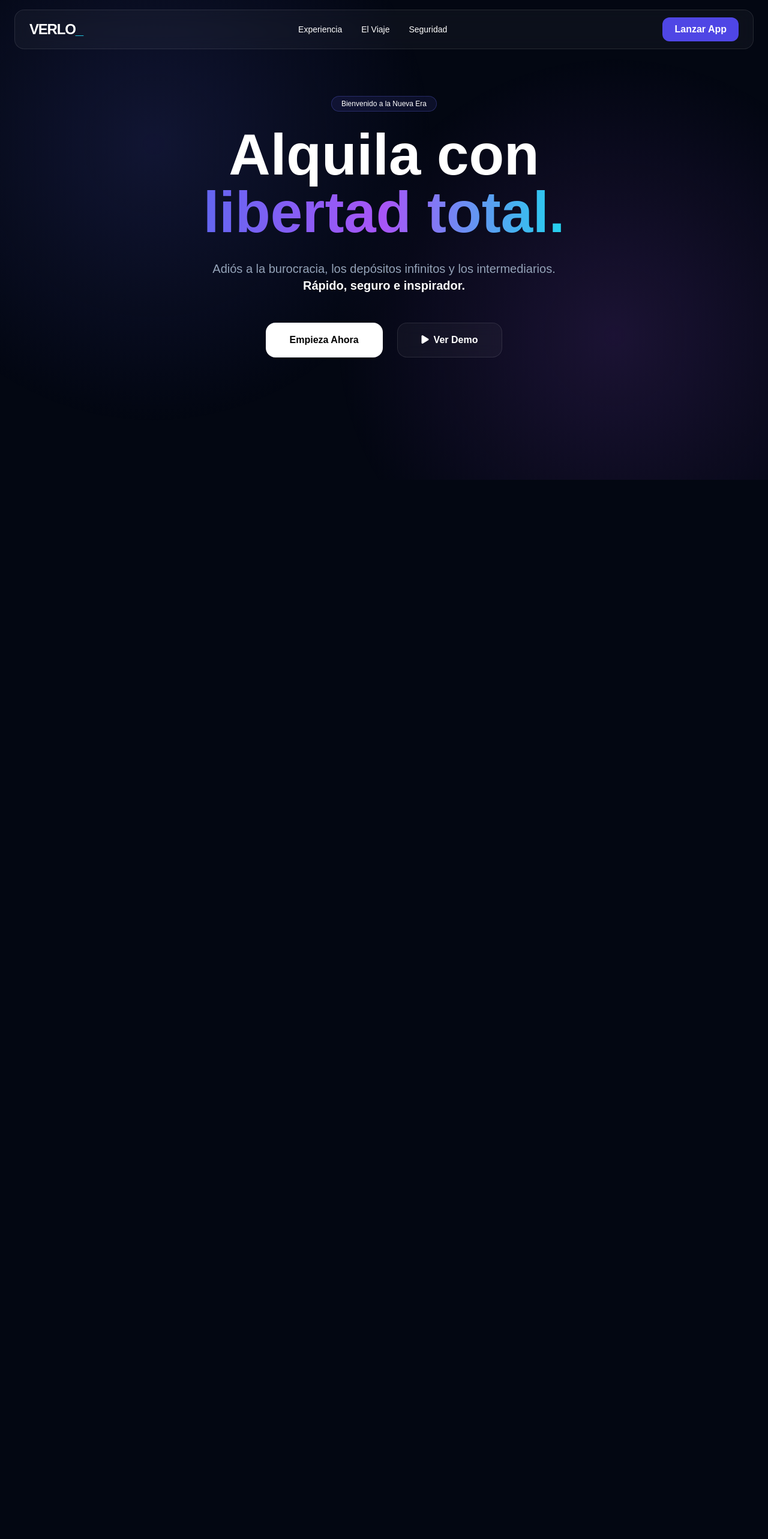
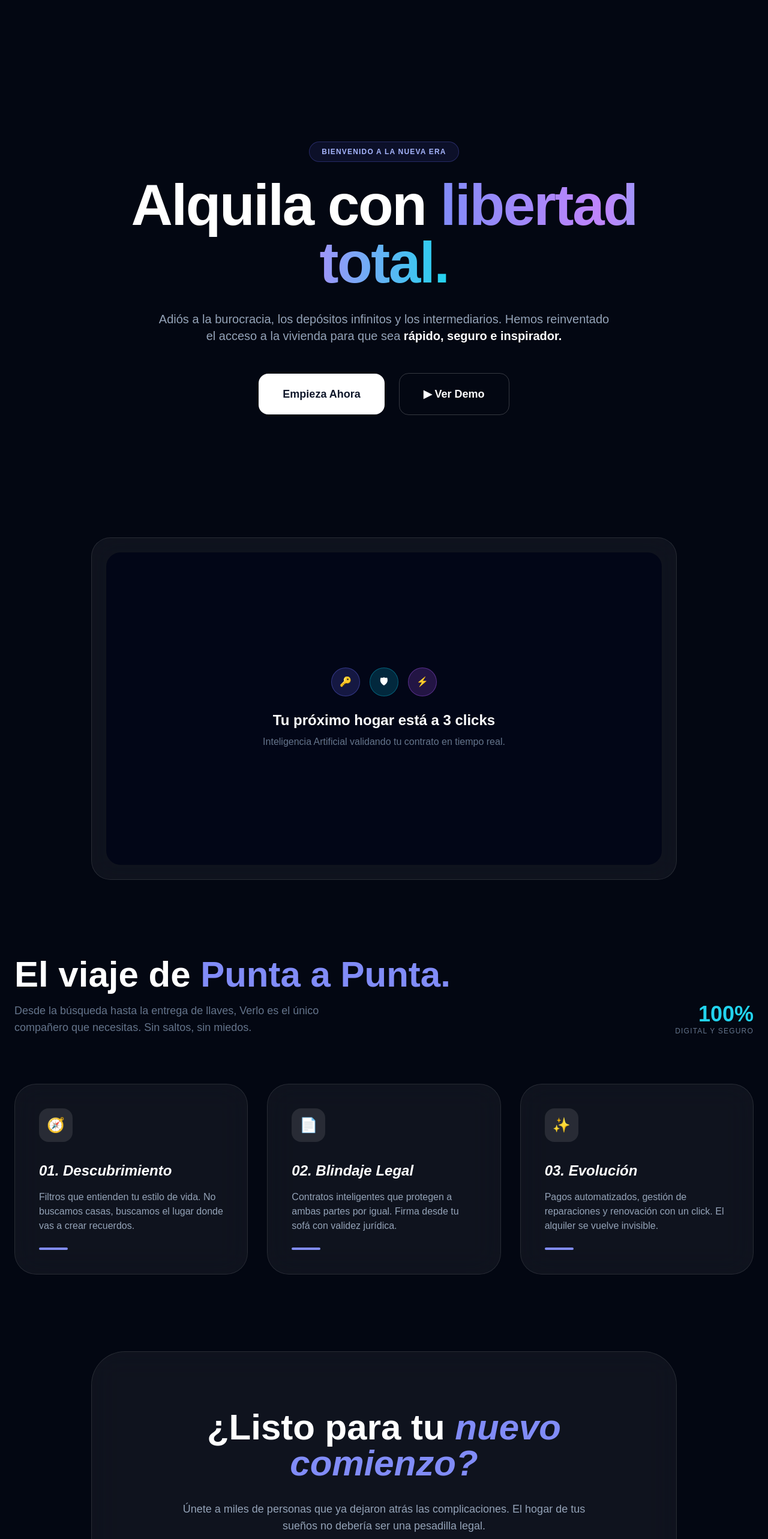
Before and after one commit to rentverlo-dotcom/verlo, a Next.js app: page / in a window 1280 px wide. Shown: the top 2566 px of the page at 60% size. Before the commit the page ends 800 px from the top, so only its background shows below. Built offline with nearby package versions, Linux system fonts and the light colour scheme.

Commit message:
Update page.tsx

```diff
--- a/app/page.tsx
+++ b/app/page.tsx
@@ -1,54 +1,150 @@
-export default function Home() {
+export default function HomePage() {
   return (
-    <>
-      <div className="glow-bg" />
+    <main className="relative min-h-screen overflow-hidden bg-[#030712] text-white">
 
-      {/* NAV */}
-      <nav className="fixed w-full z-50 px-6 py-4">
-        <div className="max-w-7xl mx-auto flex justify-between items-center glass px-6 py-3 rounded-2xl">
-          <div className="text-2xl font-extrabold tracking-tighter">
-            VERLO<span className="text-cyan-400">_</span>
-          </div>
-          <div className="hidden md:flex gap-8 text-sm">
-            <a>Experiencia</a>
-            <a>El Viaje</a>
-            <a>Seguridad</a>
-          </div>
-          <button className="bg-indigo-600 px-5 py-2 rounded-xl font-bold">
-            Lanzar App
+      {/* BACKGROUND GLOWS */}
+      <div className="pointer-events-none absolute inset-0 -z-10">
+        <div className="absolute left-[10%] top-[10%] h-[400px] w-[400px] rounded-full bg-indigo-600/20 blur-[140px]" />
+        <div className="absolute right-[10%] bottom-[10%] h-[500px] w-[500px] rounded-full bg-purple-600/20 blur-[160px]" />
+      </div>
+
+      {/* HERO */}
+      <section className="relative flex min-h-screen flex-col items-center justify-center px-6 pt-32 text-center">
+        <span className="mb-6 inline-flex rounded-full border border-indigo-500/30 bg-indigo-500/10 px-5 py-2 text-xs font-bold tracking-widest text-indigo-300">
+          BIENVENIDO A LA NUEVA ERA
+        </span>
+
+        <h1 className="mb-8 max-w-5xl text-5xl font-extrabold tracking-tight md:text-7xl xl:text-8xl">
+          Alquila con{" "}
+          <span className="bg-gradient-to-r from-indigo-400 via-purple-400 to-cyan-400 bg-clip-text text-transparent">
+            libertad total.
+          </span>
+        </h1>
+
+        <p className="mb-12 max-w-3xl text-lg leading-relaxed text-slate-400 md:text-xl">
+          Adiós a la burocracia, los depósitos infinitos y los intermediarios.
+          Hemos reinventado el acceso a la vivienda para que sea{" "}
+          <strong className="text-white">rápido, seguro e inspirador.</strong>
+        </p>
+
+        <div className="flex flex-col items-center gap-6 sm:flex-row">
+          <button className="rounded-2xl bg-white px-10 py-5 text-lg font-extrabold text-slate-900 transition hover:scale-105">
+            Empieza Ahora
+          </button>
+
+          <button className="flex items-center gap-3 rounded-2xl border border-white/20 px-10 py-5 text-lg font-bold transition hover:bg-white/10">
+            ▶ Ver Demo
           </button>
         </div>
-      </nav>
+      </section>
 
-      {/* HERO */}
-      <main className="pt-40 text-center px-6">
-        <span className="inline-block mb-6 px-4 py-1 text-xs rounded-full border border-indigo-500/30 bg-indigo-500/10">
-          Bienvenido a la Nueva Era
-        </span>
+      {/* MOCKUP CARD */}
+      <section className="relative mx-auto mt-24 max-w-5xl px-6">
+        <div className="rounded-[32px] border border-white/10 bg-white/5 p-6 backdrop-blur-xl">
+          <div className="flex aspect-video items-center justify-center rounded-[24px] bg-slate-950">
+            <div className="text-center">
+              <div className="mb-6 flex justify-center gap-4">
+                <div className="flex h-12 w-12 items-center justify-center rounded-full border border-indigo-500/40 bg-indigo-500/20">
+                  🔑
+                </div>
+                <div className="flex h-12 w-12 items-center justify-center rounded-full border border-cyan-500/40 bg-cyan-500/20">
+                  🛡
+                </div>
+                <div className="flex h-12 w-12 items-center justify-center rounded-full border border-purple-500/40 bg-purple-500/20">
+                  ⚡
+                </div>
+              </div>
 
-        <h1 className="text-6xl md:text-8xl font-extrabold mb-8">
-          Alquila con <br />
-          <span className="text-gradient">libertad total.</span>
-        </h1>
+              <h3 className="mb-2 text-2xl font-bold">
+                Tu próximo hogar está a 3 clicks
+              </h3>
+              <p className="text-slate-500">
+                Inteligencia Artificial validando tu contrato en tiempo real.
+              </p>
+            </div>
+          </div>
+        </div>
+      </section>
 
-        <p className="max-w-3xl mx-auto text-slate-400 text-xl mb-12">
-          Adiós a la burocracia, los depósitos infinitos y los intermediarios.
-          <br />
-          <strong className="text-white">
-            Rápido, seguro e inspirador.
-          </strong>
-        </p>
+      {/* VIAJE */}
+      <section className="mx-auto max-w-7xl px-6 py-32">
+        <div className="mb-20 flex flex-col gap-10 md:flex-row md:items-end md:justify-between">
+          <div>
+            <h2 className="mb-4 text-4xl font-extrabold md:text-6xl">
+              El viaje de{" "}
+              <span className="text-indigo-400">Punta a Punta.</span>
+            </h2>
+            <p className="max-w-xl text-lg text-slate-500">
+              Desde la búsqueda hasta la entrega de llaves, Verlo es el único
+              compañero que necesitas. Sin saltos, sin miedos.
+            </p>
+          </div>
 
-        <div className="flex justify-center gap-6">
-          <button className="bg-white text-black px-10 py-4 rounded-2xl font-extrabold">
-            Empieza Ahora
-          </button>
-          <button className="glass px-10 py-4 rounded-2xl font-bold">
-            <i className="fas fa-play mr-2" />
-            Ver Demo
+          <div className="text-right">
+            <div className="text-4xl font-bold text-cyan-400">100%</div>
+            <div className="text-xs uppercase tracking-widest text-slate-500">
+              Digital y Seguro
+            </div>
+          </div>
+        </div>
+
+        <div className="grid gap-8 md:grid-cols-3">
+          {[
+            {
+              title: "01. Descubrimiento",
+              text:
+                "Filtros que entienden tu estilo de vida. No buscamos casas, buscamos el lugar donde vas a crear recuerdos.",
+              icon: "🧭",
+              color: "indigo",
+            },
+            {
+              title: "02. Blindaje Legal",
+              text:
+                "Contratos inteligentes que protegen a ambas partes por igual. Firma desde tu sofá con validez jurídica.",
+              icon: "📄",
+              color: "purple",
+            },
+            {
+              title: "03. Evolución",
+              text:
+                "Pagos automatizados, gestión de reparaciones y renovación con un click. El alquiler se vuelve invisible.",
+              icon: "✨",
+              color: "cyan",
+            },
+          ].map((c) => (
+            <div
+              key={c.title}
+              className="rounded-[36px] border border-white/10 bg-white/5 p-10 backdrop-blur-xl transition hover:-translate-y-2"
+            >
+              <div className="mb-8 flex h-14 w-14 items-center justify-center rounded-2xl bg-white/10 text-2xl">
+                {c.icon}
+              </div>
+              <h3 className="mb-4 text-2xl font-bold italic">{c.title}</h3>
+              <p className="mb-6 text-slate-400">{c.text}</p>
+              <div className="h-1 w-12 rounded-full bg-indigo-400" />
+            </div>
+          ))}
+        </div>
+      </section>
+
+      {/* CTA FINAL */}
+      <section className="mx-auto max-w-5xl px-6 pb-32">
+        <div className="relative rounded-[56px] border border-white/10 bg-white/5 p-16 text-center backdrop-blur-xl md:p-24">
+          <h2 className="mb-8 text-4xl font-extrabold md:text-6xl">
+            ¿Listo para tu{" "}
+            <span className="italic text-indigo-400">nuevo comienzo?</span>
+          </h2>
+
+          <p className="mx-auto mb-12 max-w-2xl text-lg text-slate-400">
+            Únete a miles de personas que ya dejaron atrás las complicaciones.
+            El hogar de tus sueños no debería ser una pesadilla legal.
+          </p>
+
+          <button className="rounded-3xl bg-indigo-600 px-14 py-6 text-2xl font-black transition hover:scale-110">
+            QUIERO EMPEZAR HOY
           </button>
         </div>
-      </main>
-    </>
+      </section>
+    </main>
   );
 }
```
